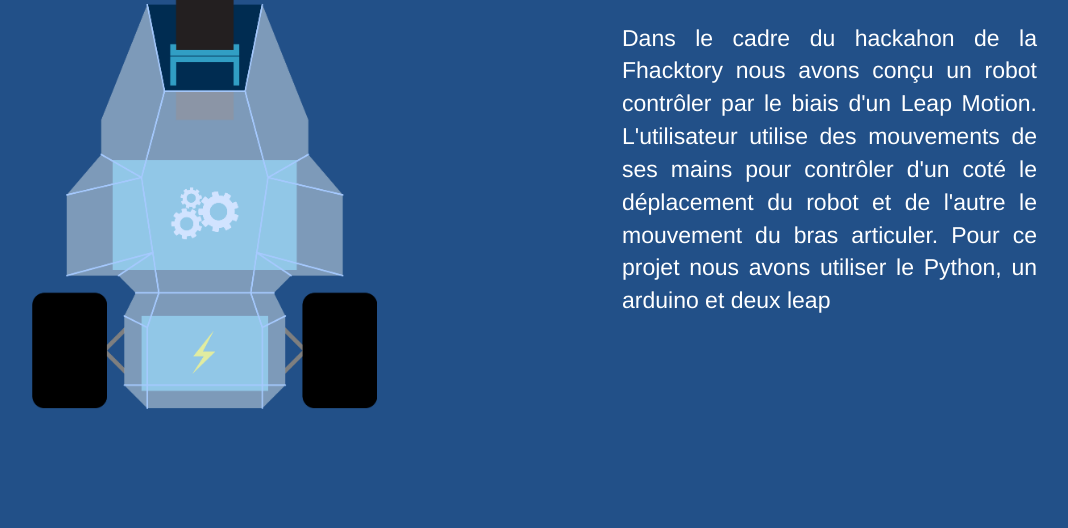
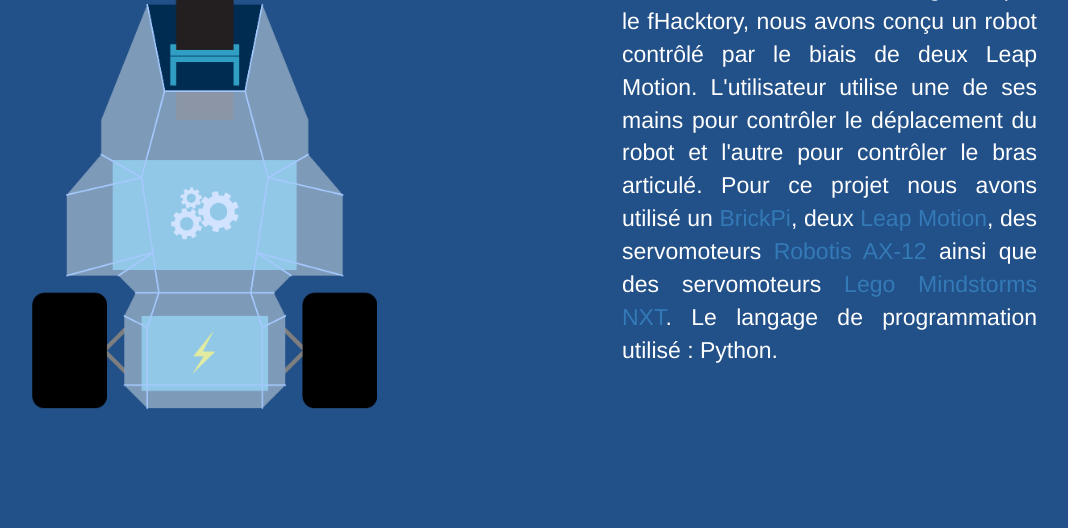
Before and after one commit to fhacktory/AL-E, a plain HTML site: page index.html in a window 1280 px wide. Shown: the part 272-800 px from the top of the page, without its empty margins (123-1191 px from the left). Drawn offline with Linux system fonts and the light colour scheme.

Commit message:
fix tipos

```diff
--- a/index.html
+++ b/index.html
@@ -18,11 +18,11 @@
                 Arm Leap - Engine
             </p>
             <p class="desc">
-                Dans le cadre du hackahon de la Fhacktory nous avons conçu un robot contrôler par le biais d'un Leap
-                Motion. L'utilisateur utilise des mouvements de ses mains pour contrôler d'un coté le déplacement du
-                robot et de l'autre le mouvement du bras articuler.
-
-                Pour ce projet nous avons utiliser le Python, un arduino et deux leap <motion class=""></motion>
+                Dans le cadre du hackaton organisé par le fHacktory, nous avons conçu un robot contrôlé par le biais de deux Leap
+                Motion. L'utilisateur utilise une de ses mains pour contrôler le déplacement du robot et l'autre pour contrôler le bras articulé.
+                Pour ce projet nous avons utilisé un <a href="http://www.dexterindustries.com/brickpi/">BrickPi</a>, deux <a hred="https://www.leapmotion.com/">Leap Motion</a>,
+                des servomoteurs <a href="http://www.robotis.fr/ax/1-ax-12a.html">Robotis AX-12</a> ainsi que des servomoteurs
+                <a hred="http://www.generationrobots.com/fr/401494-grand-servomoteur-pour-lego-mindstorms-ev3.html?utm_source=Doofinder&utm_medium=Doofinder&utm_campaign=Doofinder">Lego Mindstorms NXT</a>. Le langage de programmation utilisé : Python.
             </p>
         </div>
     </div>
```
